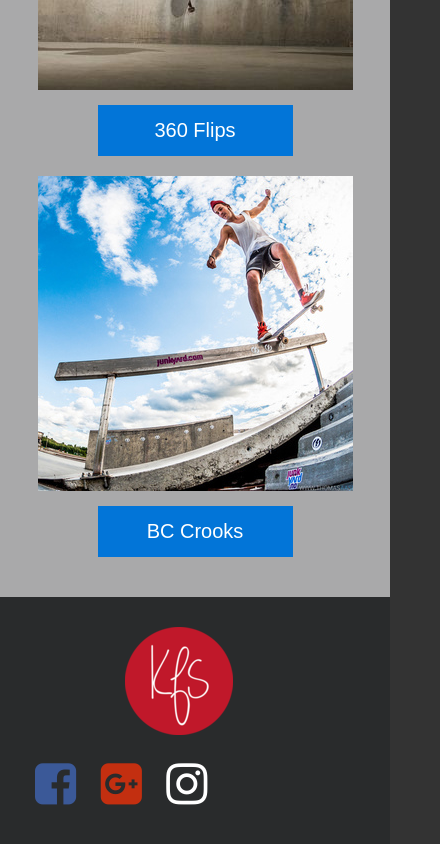
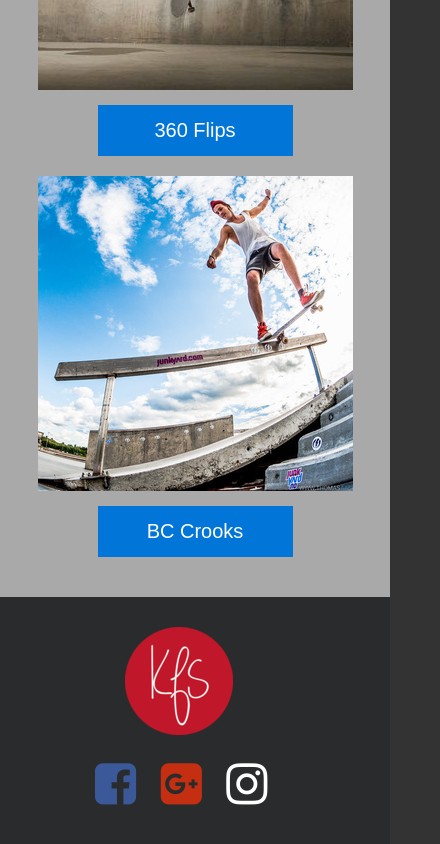
Before and after one commit to PrabuPro/skate-website, a plain HTML site: page index.html in a window 390 px wide. Shown: the part 2085-2929 px from the top of the page, 440 px wide, since content can reach past the window. Drawn offline with nearby package versions, Linux system fonts and the light colour scheme; a script that the page names is missing.

Commit message:
footer-mobileResponsive-update
moble resposive update

```diff
--- a/index.html
+++ b/index.html
@@ -179,10 +179,10 @@
     <footer class="footer bg-inverse">
         <div class="container-fluid">
             <div class="row">
-                <div class="col-sm-12 col-lg-3">
+                <div class="col-sm-12 col-md-3">
                     <img src="images/model_logo.png" class="img-fluid footerImage" alt="logo">
                 </div>
-                <div class="col-sm-12 col-lg-9 socialWrapper">
+                <div class="col-sm-12 col-md-9 socialWrapper">
                     <a href="https://facebook.com" target="_blank">
                         <i class="fa fa-facebook-square fa-3x" aria-hidden="true"></i></a>
                     <a href="https://plus.google.com" target="_blank">
--- a/style.css
+++ b/style.css
@@ -83,6 +83,11 @@ body {
         display: block;
         margin: auto;
     }
+    .footer>.container-fluid>.row>.col-sm-12>.footerImage {
+        display: block;
+        margin: auto;
+    }
+    .socialWrapper {}
 }
 
 @media screen and (max-width:400px) {
@@ -105,6 +110,14 @@ body {
         padding-bottom: 20px;
         display: block;
         margin: auto;
+    }
+    .footerImage {
+        display: block;
+        margin: auto;
+    }
+    .socialWrapper {
+        position: relative;
+        left: 60px;
     }
 }
 
@@ -186,7 +199,7 @@ body {
 /* ========= Footer ========= */
 
 .footer {
-    padding: 30px 0 40px 25px;
+    padding: 30px 25px 40px 25px;
 }
 
 .footerImage {
```
